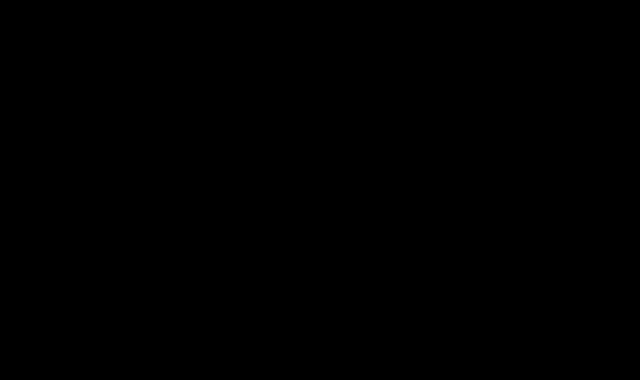
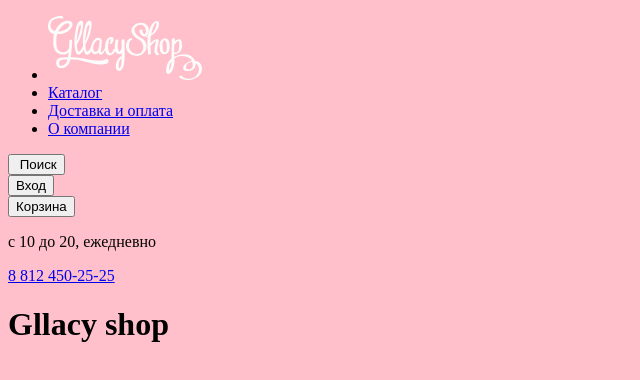
Before and after one commit to Bullbushka/gllasy, a website: page src/index.html in a window 1280 px wide. Shown: the whole page, without its empty margins (0-640 px from the left). Drawn offline with Linux system fonts and the light colour scheme.

Commit message:
header markup

```diff
--- a/src/css/style.css
+++ b/src/css/style.css
@@ -1,3 +1,3 @@
 body {
-    background-color: black;
+    background-color: pink;
 }
--- a/src/index.html
+++ b/src/index.html
@@ -8,8 +8,57 @@
     <title>Gllacy Shop</title>
 </head>
 <body>
-    <header></header>
-    <main></main>
-    <footer></footer>
+    <header class="main-header">
+        <nav>
+            <ul>
+                <li>
+                    <a>
+                        <img src="img/logo.svg" alt="Логотип Gllacy Shop">
+                    </a>
+                </li>
+                <li>
+                    <a href="catalog.html">Каталог</a>
+                </li>
+                <li>
+                    <a href="blank.html">Доставка и оплата</a>
+                </li>
+                <li>
+                    <a href="blank.html">О компании</a>
+                </li>
+            </ul>
+        </nav>
+        <div>
+            <button type="submit">
+                <img src="" alt="">
+                Поиск
+            </button> <!-- Можно ли в кнопку вставить изображенние -->
+            <form action=""></form>
+        </div>
+        <div>
+            <button type="submit">Вход</button>
+            <form action=""></form>
+        </div>
+        <div>
+            <button type="submit">Корзина</button>
+            <form action=""></form>
+        </div>
+        <div>
+            <p>с 10 до 20, ежедневно</p>
+            <a href="tel:88124502525">8 812 450-25-25</a> <!--<p>8 812 450-25-25</p> или это не должно быть ссылкой?-->
+        </div>
+    </header>
+    <main>
+        <h1>Gllacy shop</h1>
+        <section></section>
+        <section></section>
+        <section></section>
+        <section></section>
+        <article></article>
+        <section></section>
+        <section></section>
+    </main>
+    <footer class="main-footer">
+
+    </footer>
 </body>
 </html>
```
Also changed, not shown: src/blank.html (added), src/catalog.html (added), src/img/logo.svg (added).
